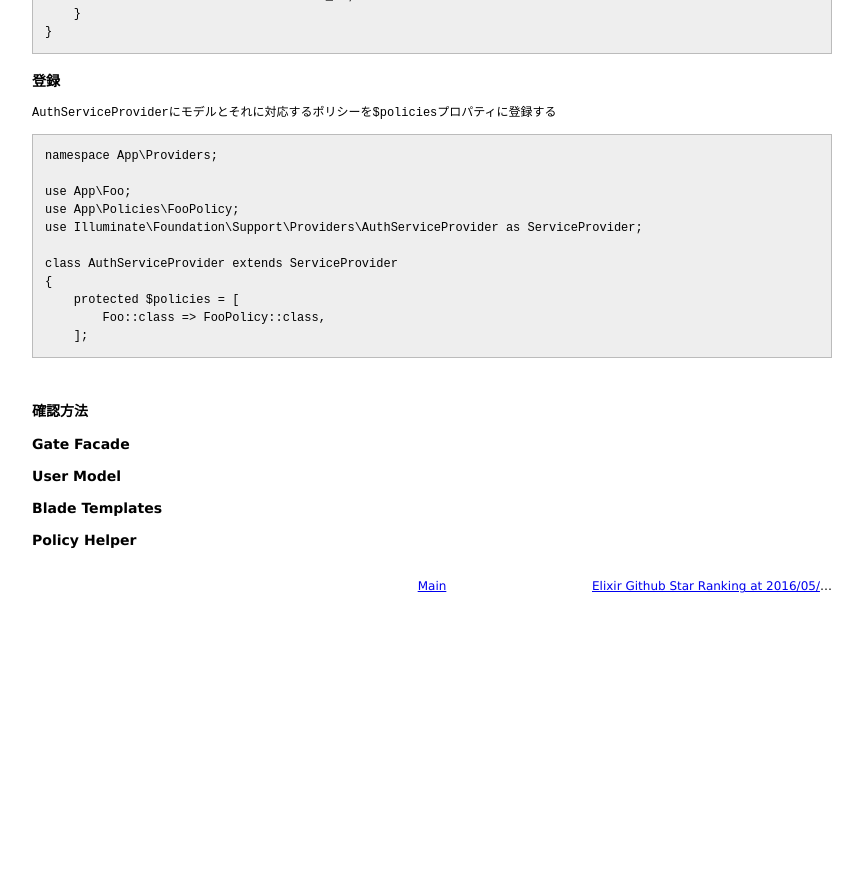
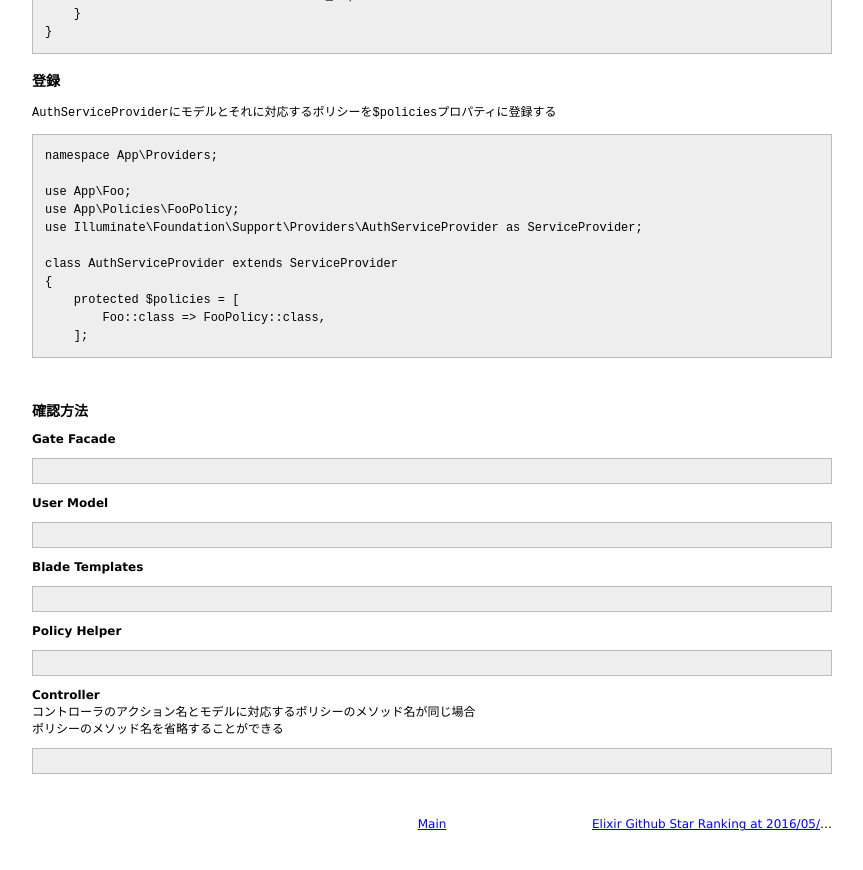
Before and after one commit to 38elements/38elements.github.com, a Jekyll site: the page built from _posts/2016-05-21-laravel-authorization.md, in a window 1280 px wide and 900 px high, scrolled down 2653 px. Shown: the top 870 px of the window, without its empty margins (208-1071 px from the left). Built offline with Jekyll 4.4.1, drawn with Linux system fonts in a browser that asks for light colours; before the commit the page ends 3315 px from its top, so only the background shows below that.

Commit message:
Update 2016-05-21-laravel-authorization.md

````diff
--- a/_posts/2016-05-21-laravel-authorization.md
+++ b/_posts/2016-05-21-laravel-authorization.md
@@ -187,10 +187,29 @@ class AuthServiceProvider extends ServiceProvider
 
 ### 確認方法
 
-### Gate Facade
+**Gate Facade**
 
-### User Model
+```
+```
 
-### Blade Templates
+**User Model**
 
-### Policy Helper
+```
+```
+
+**Blade Templates**
+
+```
+```
+
+**Policy Helper**
+
+```
+```
+
+**Controller**
+コントローラのアクション名とモデルに対応するポリシーのメソッド名が同じ場合
+ポリシーのメソッド名を省略することができる
+
+```
+```
````
